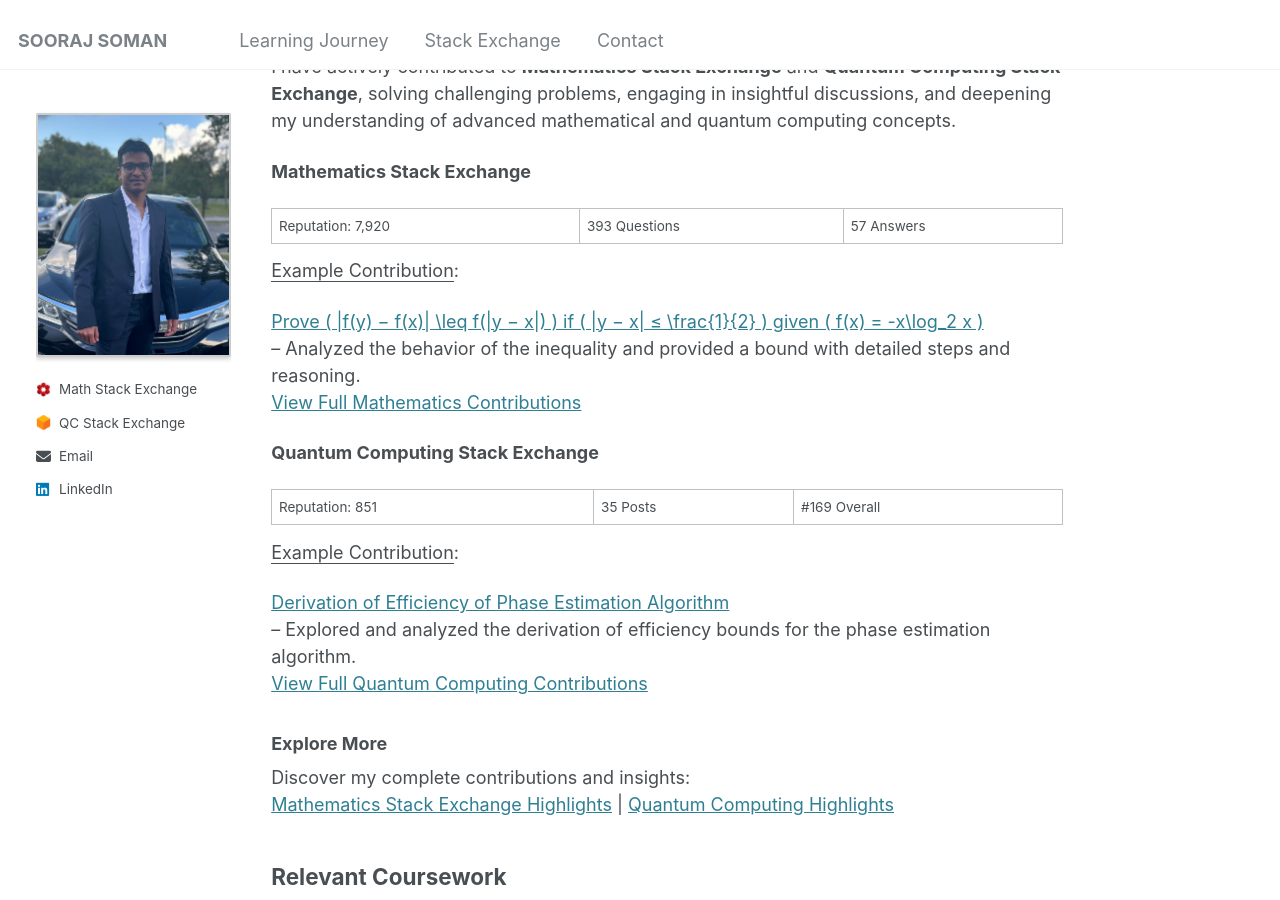
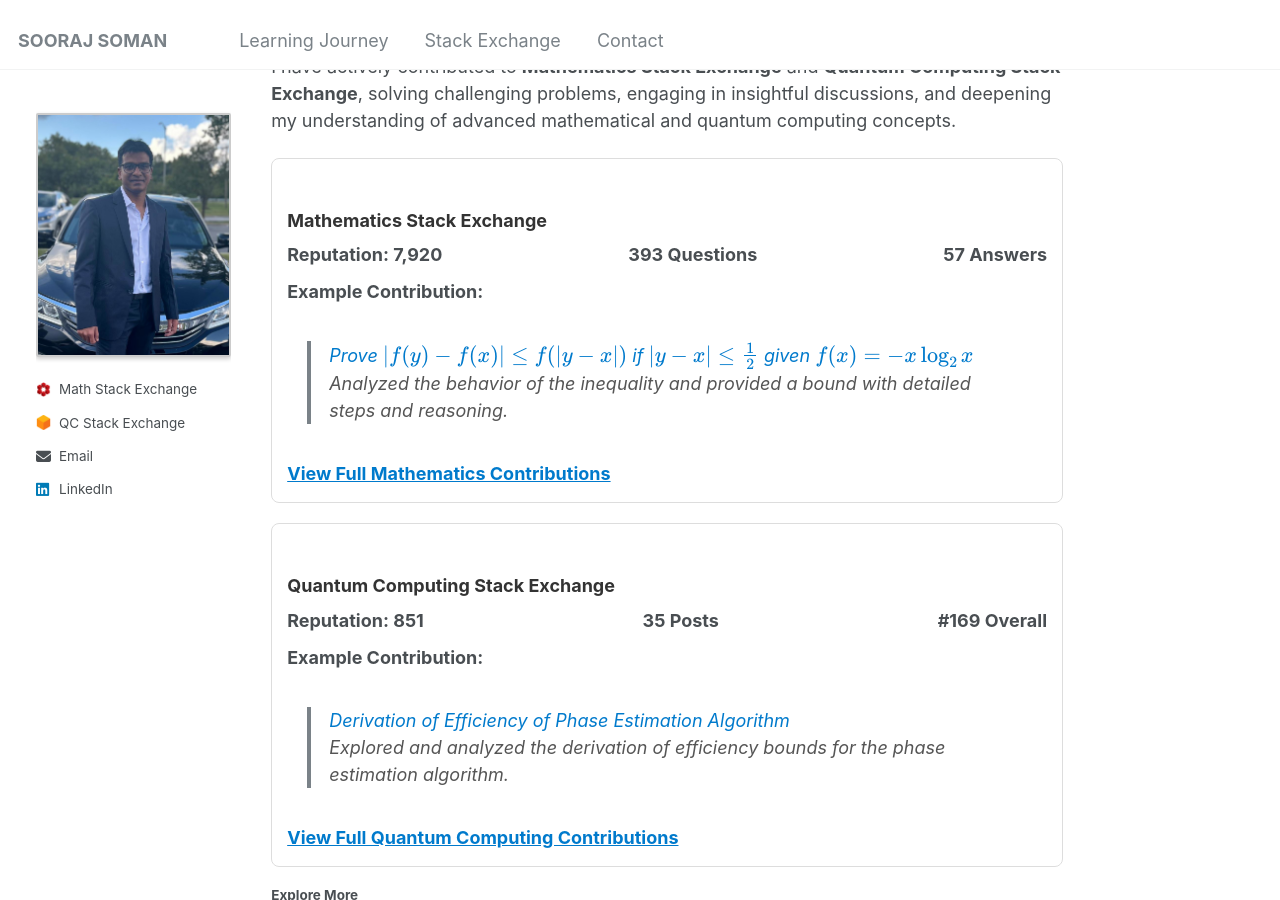
Before and after one commit to soorajss1729/soorajss1729.github.io, a Jekyll site: the page built from _pages/about.md, in a window 1280 px wide and 900 px high, scrolled down 993 px. Built offline with Jekyll 4.4.1, drawn with Linux system fonts in a browser that asks for light colours.

Commit message:
Update about.md

```diff
--- a/_pages/about.md
+++ b/_pages/about.md
@@ -65,29 +65,49 @@
 
 I have actively contributed to **Mathematics Stack Exchange** and **Quantum Computing Stack Exchange**, solving challenging problems, engaging in insightful discussions, and deepening my understanding of advanced mathematical and quantum computing concepts.
 
-**Mathematics Stack Exchange**
+<div style="border: 1px solid #ddd; border-radius: 8px; padding: 15px; margin-bottom: 20px;">
+  <h3 style="color: #333; margin-bottom: 10px;">Mathematics Stack Exchange</h3>
+  <div style="display: flex; justify-content: space-between; font-weight: bold; margin-bottom: 8px;">
+    <span>Reputation: 7,920</span>
+    <span>393 Questions</span>
+    <span>57 Answers</span>
+  </div>
+  <p style="margin: 10px 0; font-weight: bold;">Example Contribution:</p>
+  <blockquote style="margin-left: 20px; font-style: italic; color: #555;">
+    <a href="#" style="text-decoration: none; color: #007acc;">
+      Prove \( |f(y) − f(x)| \leq f(|y − x|) \) if \( |y − x| ≤ \frac{1}{2} \) given \( f(x) = -x\log_2 x \)
+    </a><br>
+    Analyzed the behavior of the inequality and provided a bound with detailed steps and reasoning.
+  </blockquote>
+  <p style="margin: 0;">
+    <a href="#" style="color: #007acc; font-weight: bold;">View Full Mathematics Contributions</a>
+  </p>
+</div>
 
-Reputation: 7,920 | 393 Questions | 57 Answers
+<div style="border: 1px solid #ddd; border-radius: 8px; padding: 15px;">
+  <h3 style="color: #333; margin-bottom: 10px;">Quantum Computing Stack Exchange</h3>
+  <div style="display: flex; justify-content: space-between; font-weight: bold; margin-bottom: 8px;">
+    <span>Reputation: 851</span>
+    <span>35 Posts</span>
+    <span>#169 Overall</span>
+  </div>
+  <p style="margin: 10px 0; font-weight: bold;">Example Contribution:</p>
+  <blockquote style="margin-left: 20px; font-style: italic; color: #555;">
+    <a href="#" style="text-decoration: none; color: #007acc;">
+      Derivation of Efficiency of Phase Estimation Algorithm
+    </a><br>
+    Explored and analyzed the derivation of efficiency bounds for the phase estimation algorithm.
+  </blockquote>
+  <p style="margin: 0;">
+    <a href="#" style="color: #007acc; font-weight: bold;">View Full Quantum Computing Contributions</a>
+  </p>
+</div>
 
-<u>Example Contribution</u>:
-
-[Prove \( |f(y) − f(x)| \leq f(|y − x|) \) if \( |y − x| ≤ \frac{1}{2} \) given \( f(x) = -x\log_2 x \)](#)
-     – Analyzed the behavior of the inequality and provided a bound with detailed steps and reasoning.
-[View Full Mathematics Contributions](#)
-
-**Quantum Computing Stack Exchange**
-
-Reputation: 851 | 35 Posts | #169 Overall
-
-<u>Example Contribution</u>:
-
-[Derivation of Efficiency of Phase Estimation Algorithm](#)
-– Explored and analyzed the derivation of efficiency bounds for the phase estimation algorithm.
-[View Full Quantum Computing Contributions](#)
-
-### Explore More
-Discover my complete contributions and insights:
-[Mathematics Stack Exchange Highlights](#) | [Quantum Computing Highlights](#)
+<h4 style="margin-top: 20px; font-weight: bold;">Explore More</h4>
+<p>
+  <a href="#" style="color: #007acc; font-weight: bold;">Mathematics Stack Exchange Highlights</a> |
+  <a href="#" style="color: #007acc; font-weight: bold;">Quantum Computing Highlights</a>
+</p>
 
 
 <style>
```
